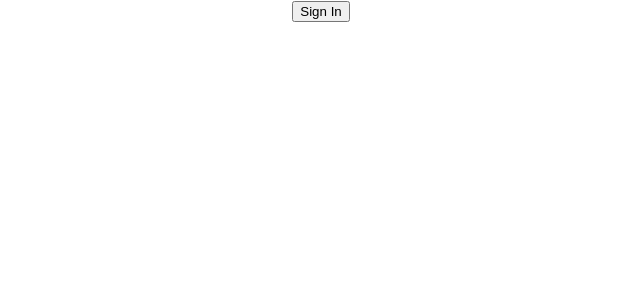
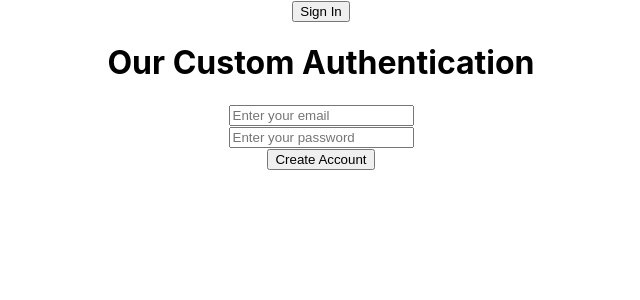
Before and after one commit to mdajgarhossain/Firebase-practice, a React (Create React App) app: page / in a window 1280 px wide. Shown: the top 300 px of the page, without its empty margins (319-959 px from the left). Built offline with nearby package versions, Linux system fonts and the light colour scheme.

Commit message:
Password authentication, Custom login form

```diff
--- a/src/App.js
+++ b/src/App.js
@@ -55,6 +55,21 @@ function App() {
     })
   };
 
+  //For password authentication
+  const handleChange = event => {
+    const newUserInfo = {
+      ...user
+    };
+    newUserInfo[event.target.name] = event.target.value;
+    setUser(newUserInfo);
+    // console.log(newUserInfo);
+    // console.log(event.target.name, event.target.value);
+  };
+
+  const createAccount = () => {
+    console.log(user.email, user.password);
+  };
+
   return (
     <div className="App">
       {
@@ -69,6 +84,14 @@ function App() {
           <img src={user.photo} alt=""/>
         </div>
       }
+
+      {/* password authentication */}
+      <h1>Our Custom Authentication</h1>
+      <input type="text" onBlur={handleChange} name="email" id="" placeholder="Enter your email"/>
+      <br/>
+      <input type="password" onBlur={handleChange} name="password" id="" placeholder="Enter your password"/>
+      <br/>
+      <button onClick={createAccount}>Create Account</button>
     </div>
   );
 }
```
